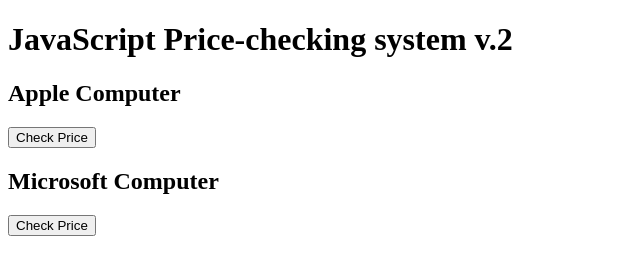
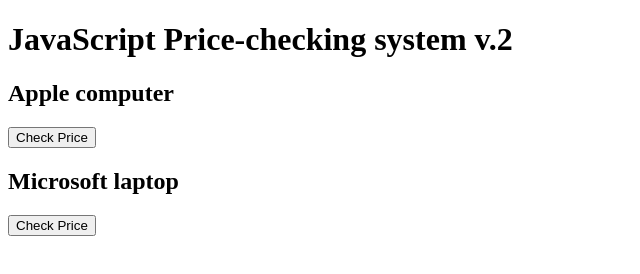
Before and after one commit to StudentUserDiego03/JS-assignment3, a plain HTML site: page index.html in a window 1280 px wide. Shown: the full height of the page, 0-640 px from the left. Drawn offline with Linux system fonts and the light colour scheme.

Commit message:
small changes in text

```diff
--- a/index.html
+++ b/index.html
@@ -12,12 +12,12 @@
         <script>
             window.alert(welcome);
         </script>
-        <h2>Apple Computer</h2>
+        <h2>Apple computer</h2>
         <p id = "electronicDevice"></p>
 
         <button type="button" onclick="myFunction()">Check Price</button>
 
-        <h2>Microsoft Computer</h2>
+        <h2>Microsoft laptop</h2>
         <p id = "electronicDevice2"></p>
 
         <button type="button" onclick="otherFunction()">Check Price</button>
```
